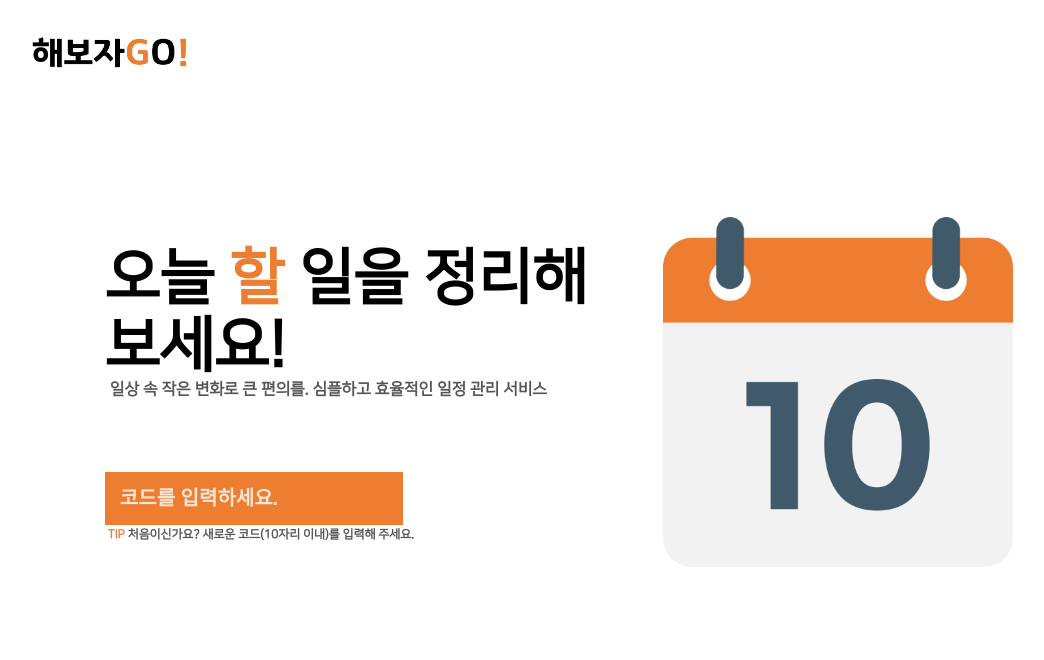
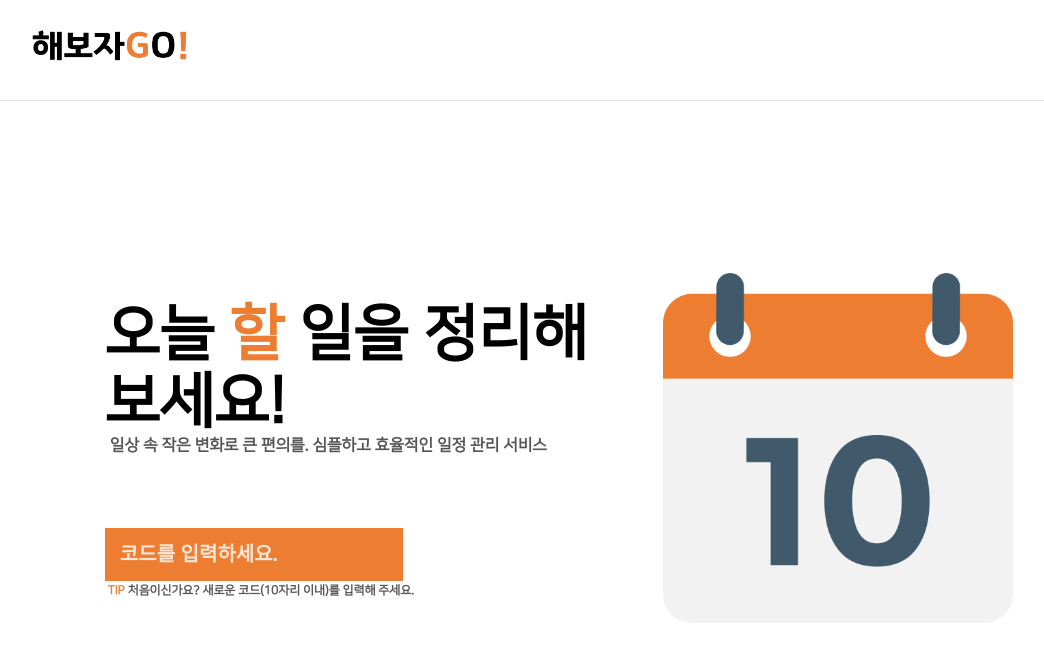
Before and after one commit to zzannorita/LetsDoIt, a React (Create React App) app in the folder front/: page / in a window 1280 px wide. Shown: the top 660 px of the page, without its empty margins (81-1125 px from the left). Built offline with nearby package versions, Linux system fonts and the light colour scheme.

Commit message:
Design: 홈페이지 메인div 중앙정렬

```diff
--- a/front/src/components/navi/Login.module.css
+++ b/front/src/components/navi/Login.module.css
@@ -1,29 +1,34 @@
 .container {
   display: flex;
   flex-direction: column;
+  height: 100vh;
 }
 
 .headerBox {
   display: flex;
+  height: 114px;
+  align-items: center;
+  border-bottom: 1px solid #e2e2e2;
 }
 
 .logoBox {
   display: flex;
   justify-content: center;
   width: 30%;
-  margin-top: 20px;
 }
 
 .mainBox {
   display: flex;
   justify-content: center;
-  height: 600px;
+  align-items: center;
+  height: 100%;
 }
 
 .mainDiv {
   display: flex;
   align-items: center;
   justify-content: space-evenly;
+  height: 600px;
 }
 
 .leftBox {
```
